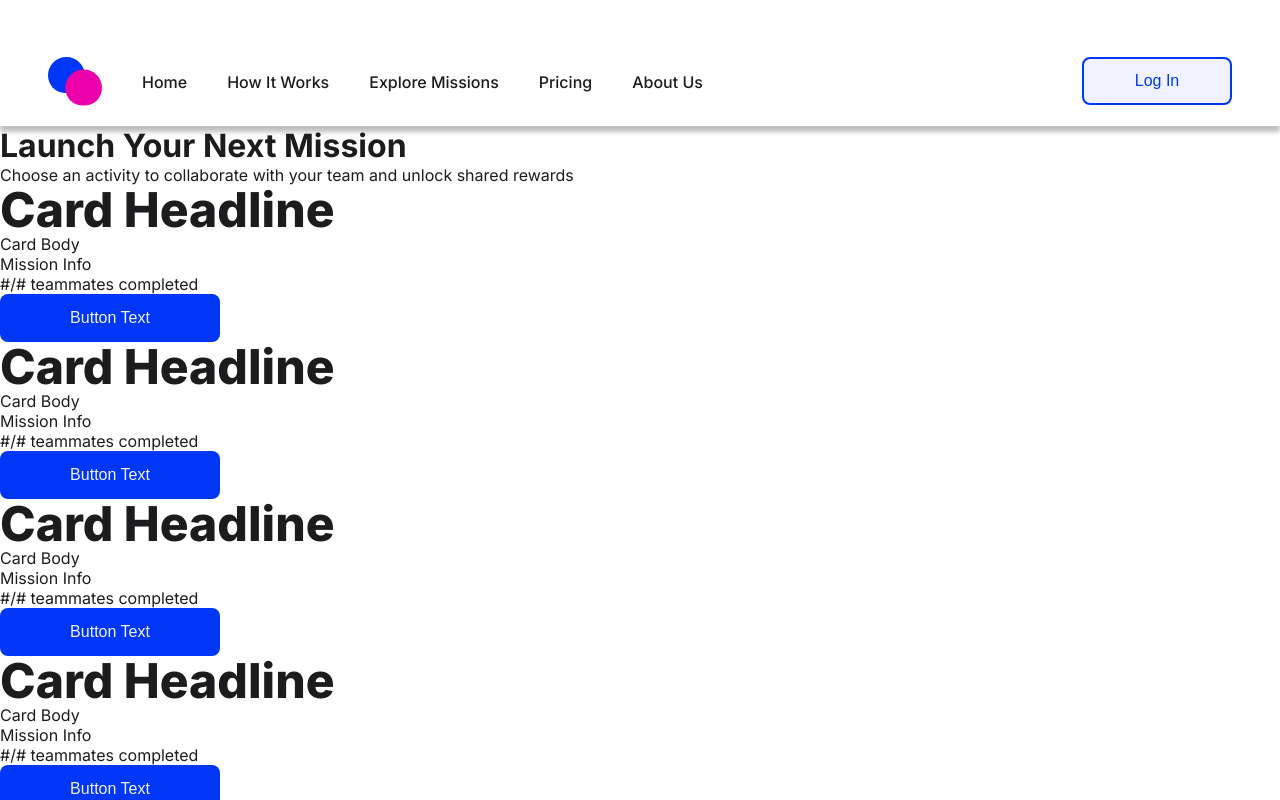
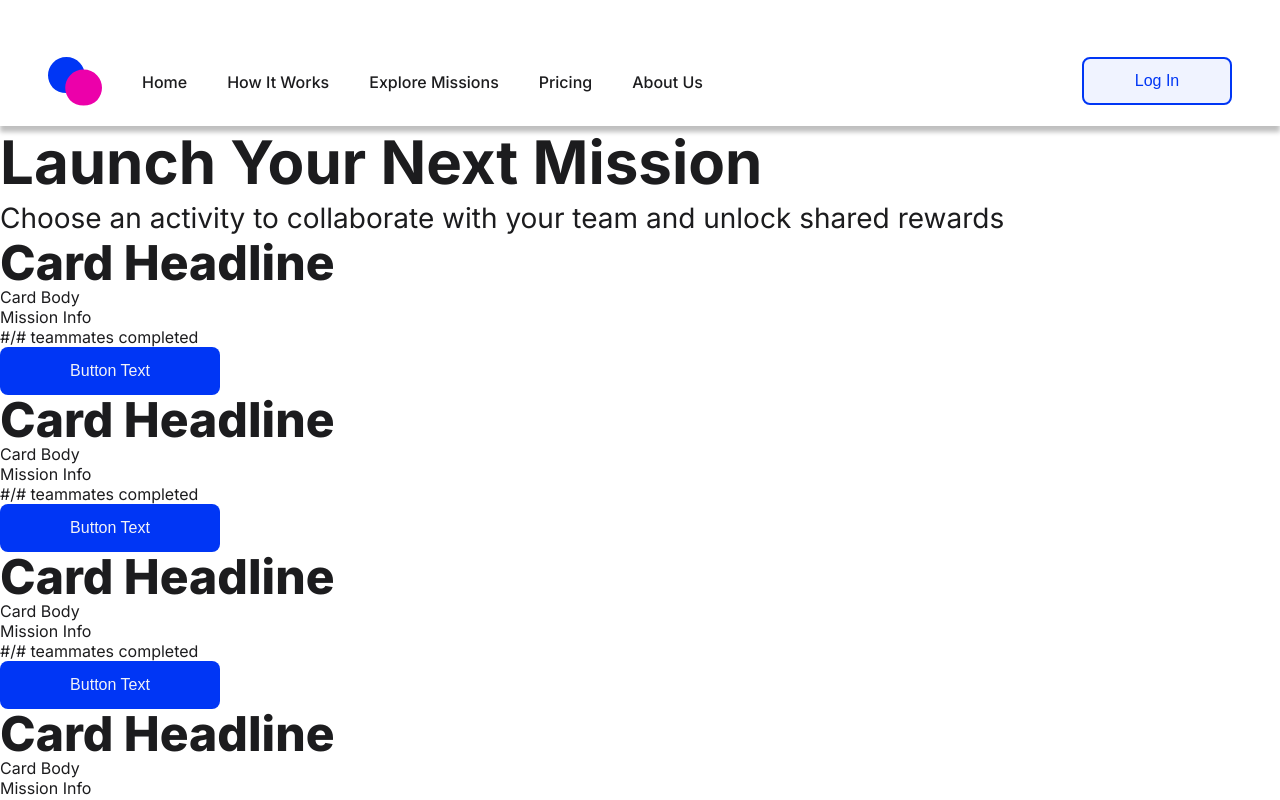
Before and after one commit to cherryontech/MissionCollective, a React (Vite) app: page /mission-hub in a window 1280 px wide. Shown: the top 800 px of the page. Built offline with nearby package versions, Linux system fonts and the light colour scheme.

Commit message:
Added section4 back

```diff
--- a/src/Components/HomePage.jsx
+++ b/src/Components/HomePage.jsx
@@ -5,11 +5,25 @@ import Footer from "./Footer";
 import "../styles/HomePage.css";
 
 export default function HomePage() {
+  const content = {
+    heading4: "Ready to Build a Thriving Community?",
+    button0: "Start a Team Mission",
+    button1: "Start a Free Trial",
+    button2: "Explore Missions",
+  };
+
   return (
     <>
       <main>
         <Section1 />
         <Section3 />
+        <div className="section4">
+          <h2>{content.heading4}</h2>
+          <div className="buttonContainer">
+            <button className="primaryButton">{content.button1}</button>
+            <button className="ghostButton">{content.button2}</button>
+          </div>
+        </div>
       </main>
       <Footer />
     </>
--- a/src/styles/App.css
+++ b/src/styles/App.css
@@ -4,5 +4,5 @@
   right: 0px;
   top: 0px;
   margin: 0;
-  min-height: 100%;
+  /* min-height: 100%; */
 }
--- a/src/styles/HomePage.css
+++ b/src/styles/HomePage.css
@@ -130,7 +130,7 @@ h2 {
 /* Section 3 */
 .section3 {
     width: 100%;
-    min-height: 100vh;
+    /* min-height: 100vh; */
     background-color: #FFFFFF;
 }
 
@@ -201,9 +201,20 @@ h2 {
     padding-top: 1.12rem;
 }
 
+.section4 {
+    height: 19.94rem;
+    width: 100%;
+    text-align: center;
+    align-self: center;
+    margin-top: 6.94rem;
+}
+
+
 .buttonContainer {
     display: flex;
     column-gap: 1rem;
     justify-content: center;
     align-items: center;
+    margin-top: 3.8rem;
+    /* align-self: center; */
 }
--- a/src/styles/index.css
+++ b/src/styles/index.css
@@ -25,60 +25,70 @@ a:hover {
   text-decoration-style: underline;
 }
 
-/* body {
+body {
   display: flex;
   place-items: center;
   min-height: 100vh;
   width: 100%;
   left: 0;
   margin: 0;
-} */
+}
 
-/* h1 {
+h1 {
   font-feature-settings: "ss01" on;
   font-size: 3.75rem;
   font-weight: 700;
-  line-height: 120%; */
+  line-height: 120%;
+}
+
 /* 4.5rem */
-/* letter-spacing: 0.02813rem;
-} */
+/* letter-spacing: 0.02813rem;*/
 
-/* h2 {
+
+h2 {
   font-size: 3rem;
   font-weight: 700;
-  line-height: 4rem; */
-/* 133.333% */
-/* } */
+  line-height: 4rem;
+  /* 133.333% */
+}
 
-/* h3 {
+h3 {
   font-size: 2.5rem;
   font-weight: 500;
-  line-height: 3rem; */
+  line-height: 3rem;
+}
+
 /* 120% */
-/* } */
 
-/* .subtitle1 {
+
+.subtitle1 {
   font-size: 1.75rem;
   font-weight: 400;
-  line-height: 2.5rem; */
+  line-height: 2.5rem;
+}
+
 /* 142.857% */
-/* } */
 
-/* .subtitle2 {
+
+.subtitle2 {
   font-size: 1.125rem;
   font-weight: 700;
-  line-height: 1.75rem; */
+  line-height: 1.75rem;
+}
+
 /* 155.556% */
 /* letter-spacing: 0.025rem;
   text-transform: uppercase;
-} */
+ */
 
-/* .bodyText {
+.bodyText {
   font-size: 1.125rem;
   font-weight: 400;
-  line-height: 1.75rem; */
+  line-height: 1.75rem;
+}
+
 /* 155.556% */
-/* } */
+
 
 .bodyTextAlt {
   font-size: 1rem;
```
